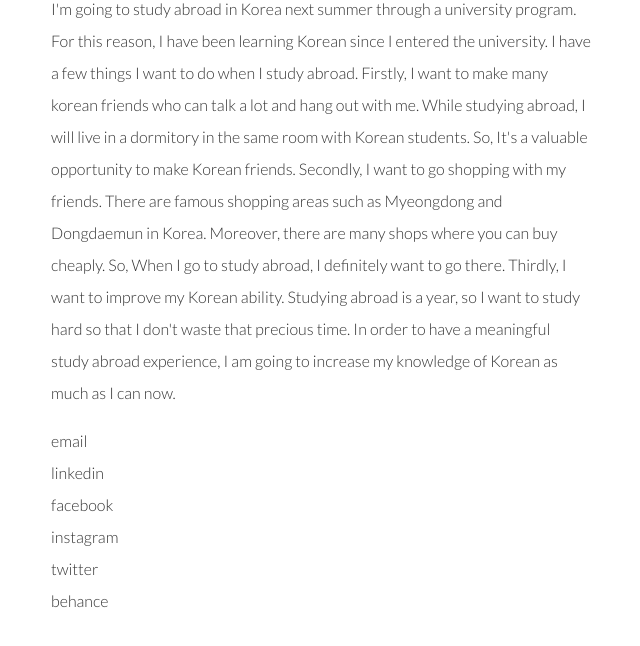
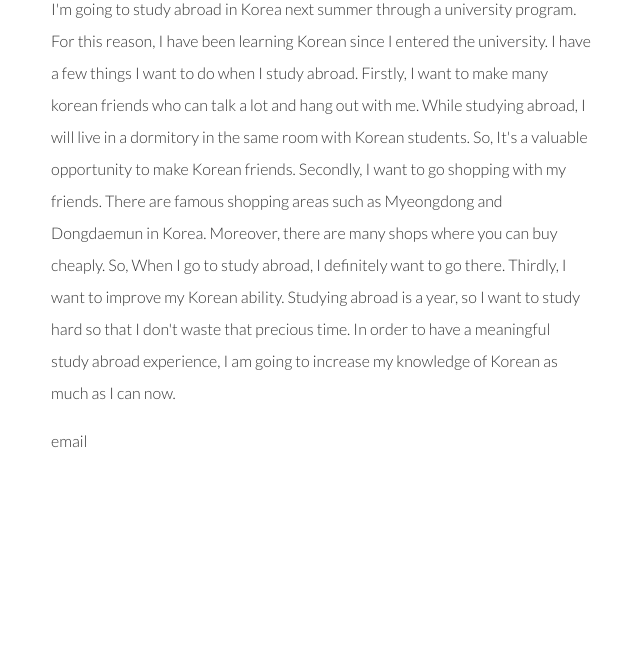
Before and after one commit to hoshinomaegami/web, a plain HTML site: page about.html in a window 1280 px wide. Shown: the part 176-822 px from the top of the page, without its empty margins (604-1244 px from the left). After the commit the page ends 800 px from the top, so only its background shows below. Drawn offline with Linux system fonts and the light colour scheme.

Commit message:
Update about.html

```diff
--- a/about.html
+++ b/about.html
@@ -81,23 +81,8 @@
 
                     <ul class="list-unstyled">
                         <li>
-                            <a href="mailto:myemail@myemail.com" title="" class="link-like-text">email</a>
-                        </li>
-                        <li>
-                            <a href="https://www.linkedin.com/" title="" class="link-like-text">linkedin</a>
-                        </li>
-                        <li>
-                            <a href="https://www.facebook.com/" title="" class="link-like-text">facebook</a>
-                        </li>
-                        <li>
-                            <a href="https://www.instagram.com/" title="" class="link-like-text">instagram</a>
-                        </li>
-                        <li>
-                            <a href="https://twitter.com/" title="" class="link-like-text">twitter</a>
-                        </li>
-                        <li>
-                            <a href="https://www.behance.net" title="" class="link-like-text">behance</a>
-                        </li>
+                            <a href="25221062@st.swu.ac.jp" title="" class="link-like-text">email</a>
+                      </li>
                     </ul>
                 </div>
             </div>
```
